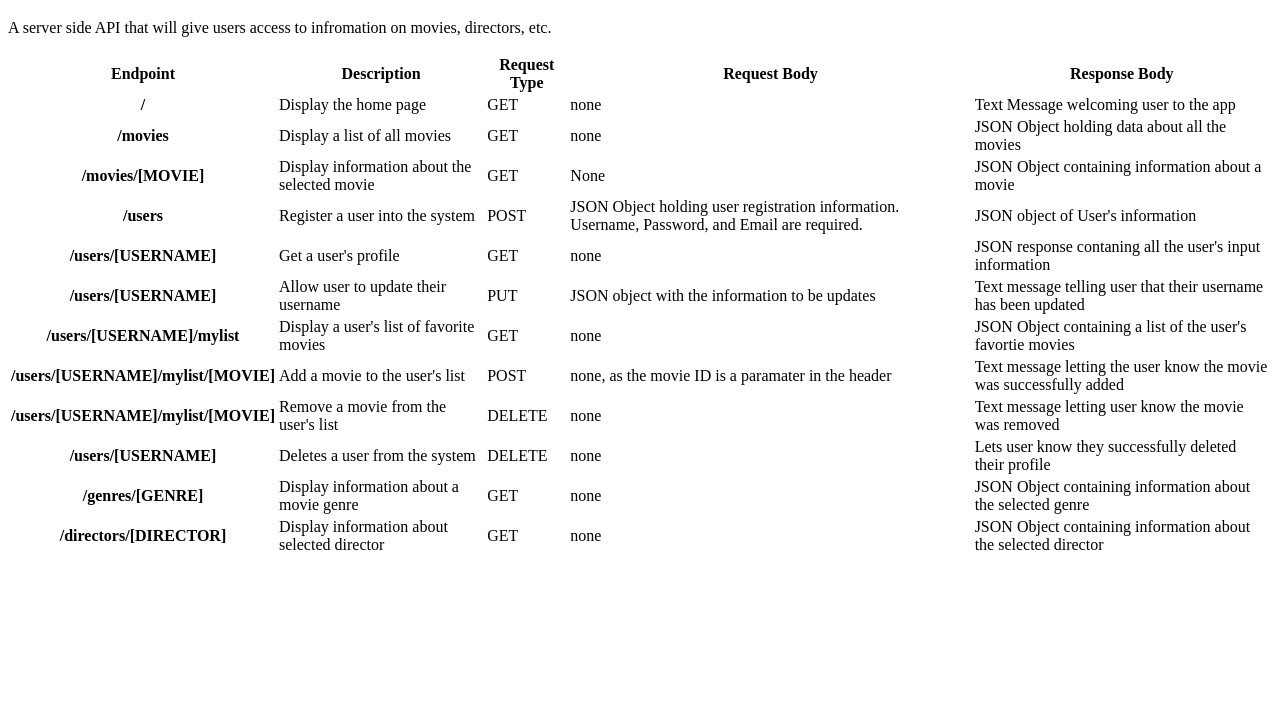
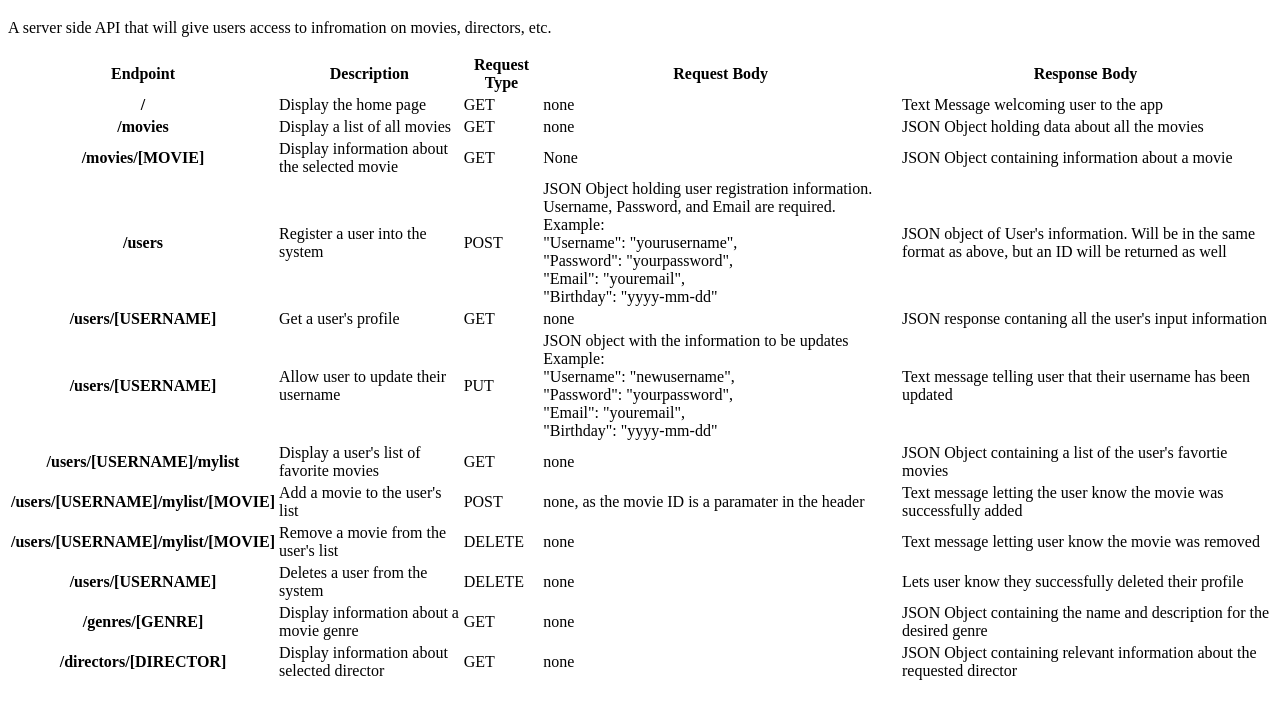
Before and after one commit to Boundforearth/movie_api, a website: page public/documentation.html in a window 1280 px wide. Shown: the part 61-780 px from the top of the page. Drawn offline with Linux system fonts and the light colour scheme.

Commit message:
Added some examples for body inputs

```diff
--- a/public/documentation.html
+++ b/public/documentation.html
@@ -53,8 +53,14 @@
             <th scope="row">/users</th>
             <td>Register a user into the system</td>
             <td>POST</td>
-            <td>JSON Object holding user registration information. Username, Password, and Email are required.</td>
-            <td>JSON object of User's information</td>
+            <td>JSON Object holding user registration information. Username, Password, and Email are required.<br>
+              Example: <br>
+              "Username": "yourusername",  <br>
+              "Password": "yourpassword",  <br>
+              "Email": "youremail",  <br>
+              "Birthday": "yyyy-mm-dd" <br>
+            </td>
+            <td>JSON object of User's information.  Will be in the same format as above, but an ID will be returned as well</td>
           </tr>
           <tr>
             <th scope="row">/users/[USERNAME]</th>
@@ -67,7 +73,13 @@
             <th scope="row">/users/[USERNAME]</th>
             <td>Allow user to update their username</td>
             <td>PUT</td>
-            <td>JSON object with the information to be updates</td>
+            <td>JSON object with the information to be updates <br>
+              Example: <br>
+              "Username": "newusername",  <br>
+              "Password": "yourpassword",  <br>
+              "Email": "youremail",  <br>
+              "Birthday": "yyyy-mm-dd" <br>
+            </td>
             <td>Text message telling user that their username has been updated</td>
           </tr>
           <tr>
@@ -103,14 +115,14 @@
             <td>Display information about a movie genre</td>
             <td>GET</td>
             <td>none</td>
-            <td>JSON Object containing information about the selected genre</td>
+            <td>JSON Object containing the name and description for the desired genre</td>
           </tr>
           <tr>
             <th scope="row">/directors/[DIRECTOR]</th>
             <td>Display information about selected director</td>
             <td>GET</td>
             <td>none</td>
-            <td>JSON Object containing information about the selected director</td>
+            <td>JSON Object containing relevant information about the requested director</td>
           </tr>
         </tbody>
       </table>
```
